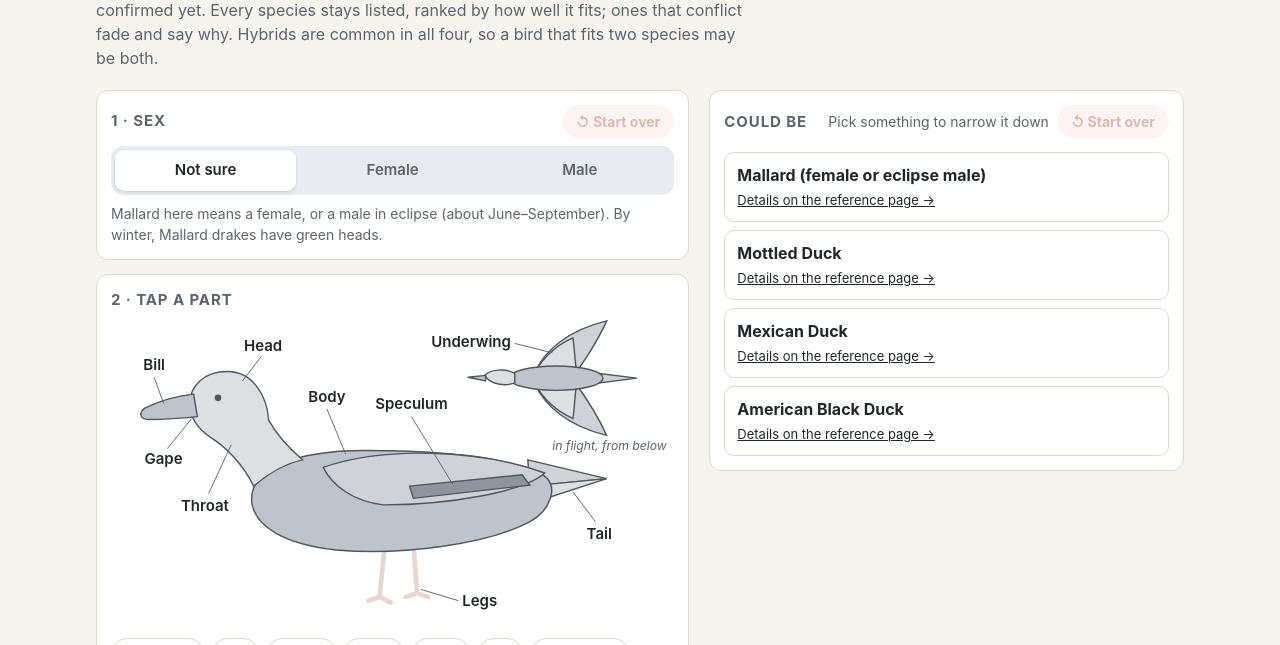
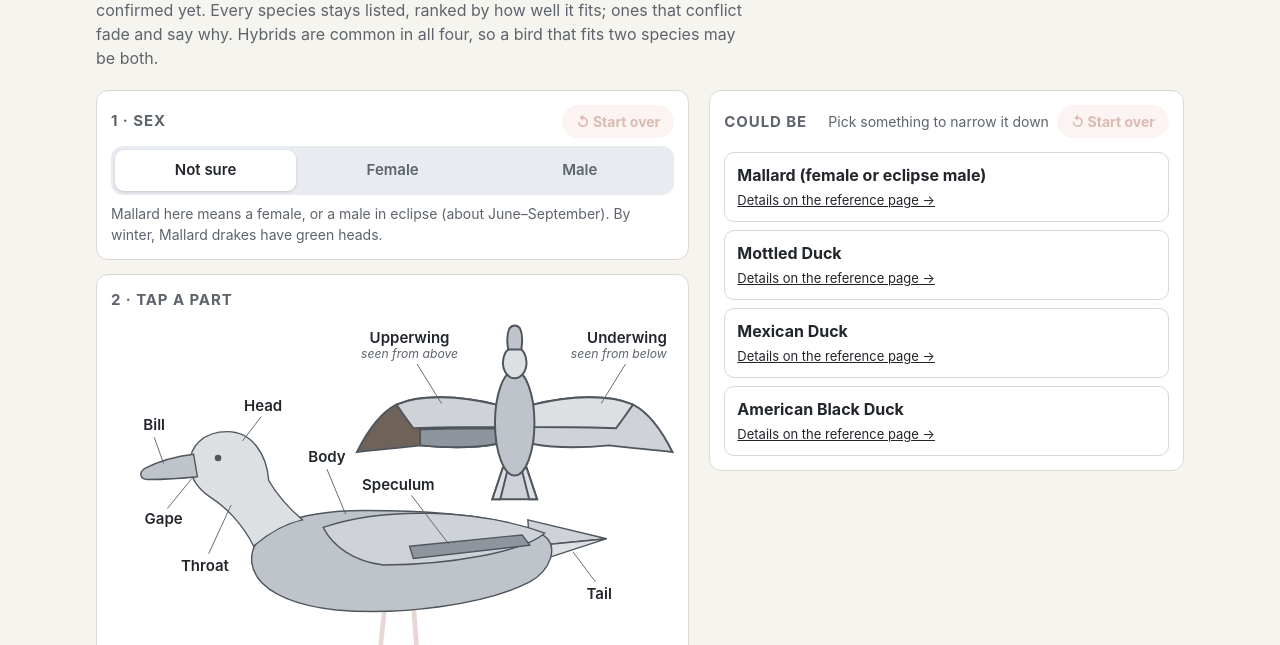
Before and after one commit to kevinripka-uiowa/bird-identify, a plain HTML site: page ducks-picker.html in a window 1280 px wide. Shown: the part 155-800 px from the top of the page. Drawn offline with Linux system fonts and the light colour scheme.

Commit message:
Show the dusky duck in flight with an upper wing
Spread-wing flying duck (left wing from above, right from below) replaces the
small from-below inset; speculum answers repaint both views.

Co-Authored-By: Claude Opus 5.5 <noreply@anthropic.com>

```diff
--- a/ducks-picker.html
+++ b/ducks-picker.html
@@ -17,11 +17,12 @@
   .part[data-part="outertail"]   { fill: var(--bird-c); }
   .part[data-part="underflight"] { fill: var(--bird-b); }
   .part[data-part="underwing"]   { fill: var(--bird-c); }
+  .part[data-part="upflight"]    { fill: var(--c-upflight); }
   :root { --c-black: #24282c; --c-white: #fbfbf9; --c-dark: #3b2b20; --c-choc: #4c3a2c; --c-mottled: #8d6440; --c-mallard: #b08e63;
           --c-mexican: #7d6a55; --c-buff: #dcc39a; --c-paleface: #d8c4a0; --c-grayface: #b5aa99; --c-tanface: #c7ad86;
           --c-yellow: #d8c23c; --c-olive: #8e9445; --c-oliveyellow: #b5ae45; --c-orange: #e5872a; --c-dullorange: #c4874c;
           --c-blue: #3a5bb0; --c-purple: #5e3f92; --c-teal: #2f7f80; --c-lining: #f4f4f1; --c-flight: #9aa0a6; --c-dflight: #6c7278;
-          --c-leg: #e57b2a; --c-dullleg: #b98a5c; --c-whitetail: #ece7dc; --c-darktail: #5b4635; }
+          --c-leg: #e57b2a; --c-dullleg: #b98a5c; --c-whitetail: #ece7dc; --c-darktail: #5b4635; --c-upflight: #6e6259; }
   .side-label { fill: var(--muted); font-size: 13px; font-style: italic; }
   @media (max-width: 820px) { .side-label { font-size: 16px; } .label text { font-size: 16px; } }
   .notes { margin-top: 20px; font-size: 15px; }
@@ -87,19 +88,24 @@
 <div class="bar" id="bar"><span id="bar-text"></span><button type="button" class="clear">↺</button><a href="#results">See results ↓</a></div>
 
 <template id="bird-svg">
-  <svg viewBox="0 0 600 340" role="img" aria-label="Diagram: tap a part">
-    <!-- flight inset, seen from below -->
-    <g class="inset">
-      <path class="part" data-part="underflight" d="M452,56 C462,34 486,12 528,2 C518,24 506,42 496,56 Z"/>
-      <path class="part" data-part="underflight" d="M452,70 C462,92 486,114 528,124 C518,102 506,84 496,70 Z"/>
-      <path class="part" data-part="underwing" d="M452,56 C460,42 474,28 492,20 C494,34 494,46 496,56 Z"/>
-      <path class="part" data-part="underwing" d="M452,70 C460,84 474,98 492,106 C494,92 494,80 496,70 Z"/>
-      <path class="part" data-part="tail" d="M520,58 L560,63 L520,68 Z"/>
-      <ellipse class="part" data-part="body" cx="474" cy="63" rx="50" ry="13"/>
-      <path class="part" data-part="head" d="M430,58 C420,52 404,54 398,60 C404,70 420,72 430,68 Z"/>
-      <path class="part" data-part="bill" d="M399,60 L380,62 L399,66 Z"/>
+  <svg viewBox="0 -64 600 404" role="img" aria-label="Diagram: tap a part">
+    <!-- FLYING, spread wings: left wing seen from above, right wing from below -->
+    <g class="fly" transform="translate(430 35.6) scale(1.4) translate(-482 -70)">
+      <path class="part" data-part="tail" d="M473,112 L491,112 L499,136 L465,136 Z"/>
+      <path class="part" data-part="outertail" d="M465,136 L473,112 L477,112 L471,136 Z M499,136 L491,112 L487,112 L493,136 Z"/>
+      <path class="part" data-part="upflight" d="M468,64 C440,57 410,56 392,64 C380,70 370,84 362,100 C378,98 396,97 410,95 C430,97 452,97 468,94 Z"/>
+      <path class="part" data-part="wing" d="M468,64 C440,57 410,56 392,64 C397,71 401,77 405,82 C426,81 448,81 468,81 Z"/>
+      <path class="part" data-part="speculum" d="M410,83 C430,82 450,82 468,82 L468,94 C452,97 430,97 410,95 Z"/>
+      <g transform="translate(964 0) scale(-1 1)">
+        <path class="part" data-part="underflight" d="M468,64 C440,57 410,56 392,64 C380,70 370,84 362,100 C378,98 396,97 410,95 C430,97 452,97 468,94 Z"/>
+        <path class="part" data-part="underwing" d="M468,64 C440,57 410,56 392,64 C397,71 401,77 405,82 C426,81 448,81 468,81 Z"/>
+      </g>
+      <ellipse class="part" data-part="body" cx="482" cy="78" rx="15" ry="40"/>
+      <ellipse class="part" data-part="head" cx="482" cy="32" rx="9" ry="12"/>
+      <path class="part" data-part="bill" d="M477,22 C476,16 476,10 478,6 C480,3 484,3 486,6 C488,10 488,16 487,22 Z"/>
     </g>
-    <text class="side-label" x="592" y="140" text-anchor="end">in flight, from below</text>
+    <text class="side-label" x="318" y="-22" text-anchor="middle">seen from above</text>
+    <text class="side-label" x="592" y="-22" text-anchor="end">seen from below</text>
 
     <!-- main bird, side view -->
     <path class="part leg-line" data-part="legs" d="M292,238 L286,296 M274,300 L286,296 L298,302"/>
@@ -133,6 +139,12 @@
     <path data-look="bar-rear" d="M322,191 L446,177 L449,182 L324,196 Z" style="fill:var(--c-white)"/>
     <path data-look="bar-rear-thin" class="no-stroke" d="M322,191 L446,177 L447,179.5 L323,193.5 Z" style="fill:var(--c-white)"/>
     <path data-look="bar-front-thin" class="no-stroke" d="M316,175.5 L436,163.5 L438,166 L318,178 Z" style="fill:var(--c-white)"/>
+    <g transform="translate(430 35.6) scale(1.4) translate(-482 -70)">
+    <path data-look="bar-front" d="M406,79 L468,78 L468,82.5 L408,83 Z" style="fill:var(--c-white)"/>
+    <path data-look="bar-rear" d="M410,95 C430,97 452,97 468,94 L468,99 C452,102 430,102 410,100 Z" style="fill:var(--c-white)"/>
+    <path data-look="bar-rear-thin" class="no-stroke" d="M410,95 C430,97 452,97 468,94 L468,96.5 C452,99.5 430,99.5 410,97.5 Z" style="fill:var(--c-white)"/>
+    <path data-look="bar-front-thin" class="no-stroke" d="M407,80.5 L468,80 L468,82.5 L408,83 Z" style="fill:var(--c-white)"/>
+    </g>
 
     <!-- labels -->
     <g class="label" data-q="bill"><line x1="46" y1="62" x2="56" y2="90"/><text x="46" y="54" text-anchor="middle">Bill</text></g>
@@ -140,10 +152,11 @@
     <g class="label" data-q="head"><line x1="160" y1="40" x2="140" y2="66"/><text x="162" y="34" text-anchor="middle">Head</text></g>
     <g class="label" data-q="head"><line x1="104" y1="186" x2="128" y2="134"/><text x="100" y="204" text-anchor="middle">Throat</text></g>
     <g class="label" data-q="body"><line x1="230" y1="96" x2="250" y2="144"/><text x="230" y="88" text-anchor="middle">Body</text></g>
-    <g class="label" data-q="speculum"><line x1="320" y1="104" x2="364" y2="176"/><text x="320" y="96" text-anchor="middle">Speculum</text></g>
+    <g class="label" data-q="speculum"><line x1="320" y1="124" x2="360" y2="176"/><text x="306" y="118" text-anchor="middle">Speculum</text></g>
     <g class="label" data-q="tail"><line x1="516" y1="216" x2="492" y2="184"/><text x="520" y="234" text-anchor="middle">Tail</text></g>
     <g class="label" data-q="legs"><line x1="370" y1="300" x2="330" y2="288"/><text x="374" y="306" text-anchor="start">Legs</text></g>
-    <g class="label" data-q="underwing"><line x1="430" y1="26" x2="470" y2="36"/><text x="426" y="30" text-anchor="end">Underwing</text></g>
+    <g class="label" data-q="underwing"><line x1="548" y1="-16" x2="522" y2="26"/><text x="592" y="-38" text-anchor="end">Underwing</text></g>
+    <g class="label" data-q="speculum"><line x1="326" y1="-16" x2="352" y2="26"/><text x="318" y="-38" text-anchor="middle">Upperwing</text></g>
   </svg>
 </template>
 
@@ -168,7 +181,7 @@
     { id: 'x', name: 'Mexican Duck' },
     { id: 'b', name: 'American Black Duck' }
   ];
-  var PART_TO_Q = { bill: 'bill', head: 'head', body: 'body', wing: 'speculum', speculum: 'speculum',
+  var PART_TO_Q = { bill: 'bill', head: 'head', body: 'body', wing: 'speculum', speculum: 'speculum', upflight: 'speculum',
                     tail: 'tail', outertail: 'tail', underwing: 'underwing', underflight: 'underwing', legs: 'legs' };
   var Q_ORDER = ['speculum', 'tail', 'bill', 'head', 'body', 'underwing', 'where', 'legs'];
   var Q_NAMES = { speculum: 'Speculum', tail: 'Tail', bill: 'Bill', head: 'Head', body: 'Body', underwing: 'Underwing',
@@ -279,7 +292,7 @@
     defaultStage: 'any',
     // Close-up for each answer button: a square of the diagram around that part
     thumbs: { bill: '24 56 76 76', gape: '62 76 46 46', face: '82 48 132 132', contrast: '40 30 260 260', speculum: '334 142 80 80',
-              tail: '440 132 96 96', body: '160 50 300 300', underwing: '430 0 124 124' },
+              tail: '440 132 96 96', body: '160 50 300 300', underwing: '426 -38 176 176' },
     partToQ: PART_TO_Q, qOrder: Q_ORDER, qNames: Q_NAMES,
     data: { any: data('any'), f: data('f'), m: data('m') },
     ref: 'ducks.html'
```
Also changed, not shown: ducks.html (+23 -16 lines).
